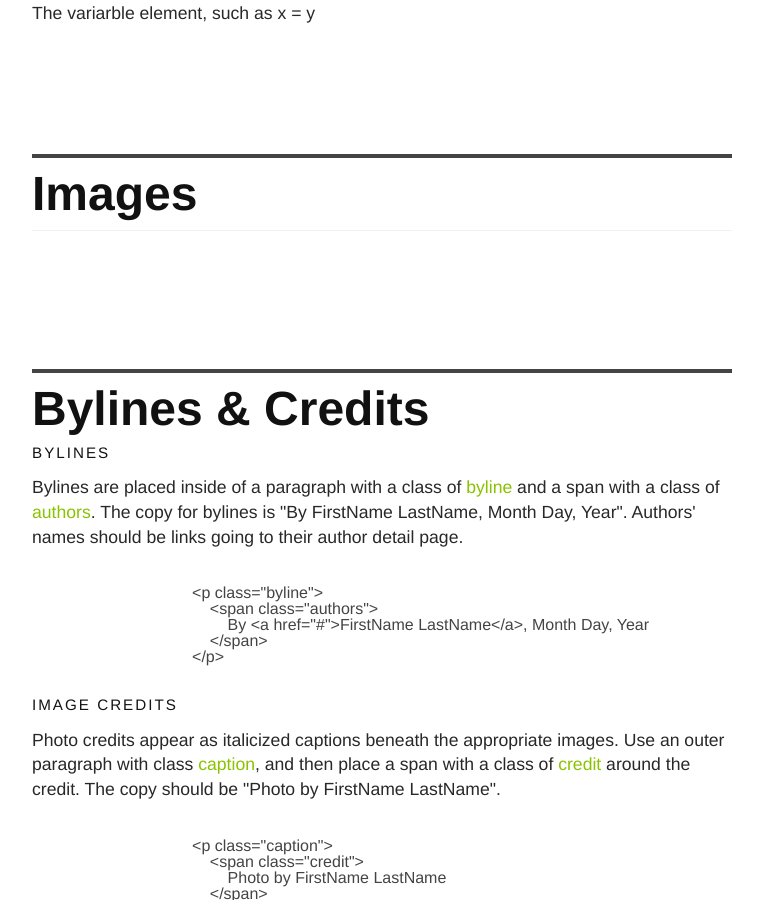
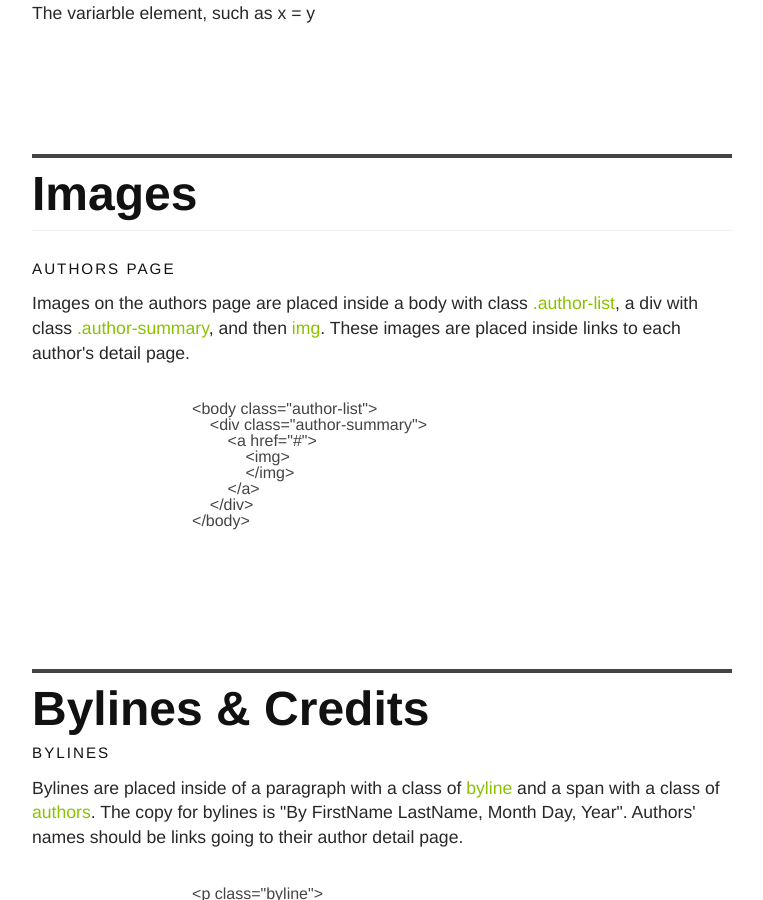
Before and after one commit to texastribune/styleguides, a Jekyll site: the page built from tribtalkstyle.html, in a window 1280 px wide and 900 px high, scrolled down 7743 px. Shown: the whole window, without its empty margins (378-1141 px from the left). Built offline with Jekyll 4.4.1, drawn with Linux system fonts in a browser that asks for light colours.

Commit message:
Add info and code example to images section

```diff
--- a/tribtalkstyle.html
+++ b/tribtalkstyle.html
@@ -349,6 +349,22 @@ title: TribTalk Style
                     <a name="images-section"></a>
                     <h2>Images</h2>
                     <hr/>
+                    <h3 class="sg-header">Authors Page</h3>
+                        <p>Images on the authors page are placed inside a body with class <span class="inline-class">.author-list</span>, a div with class <span class="inline-class">.author-summary</span>, and then <span class="inline-class">img</span>. These images are placed inside links to each author's detail page.</span></p>
+                        <div class="code-example">
+                            <pre>
+                                <code>
+                                    &lt;body class="author-list"&gt;
+                                        &lt;div class="author-summary"&gt;
+                                            &lt;a href="#"&gt;
+                                                &lt;img&gt;
+                                                &lt;/img&gt;
+                                            &lt;/a&gt;
+                                        &lt;/div&gt;
+                                    &lt;/body&gt;
+                                </code>
+                            </pre>
+                        </div>
                 </article>
             </div>
         </div>
```
